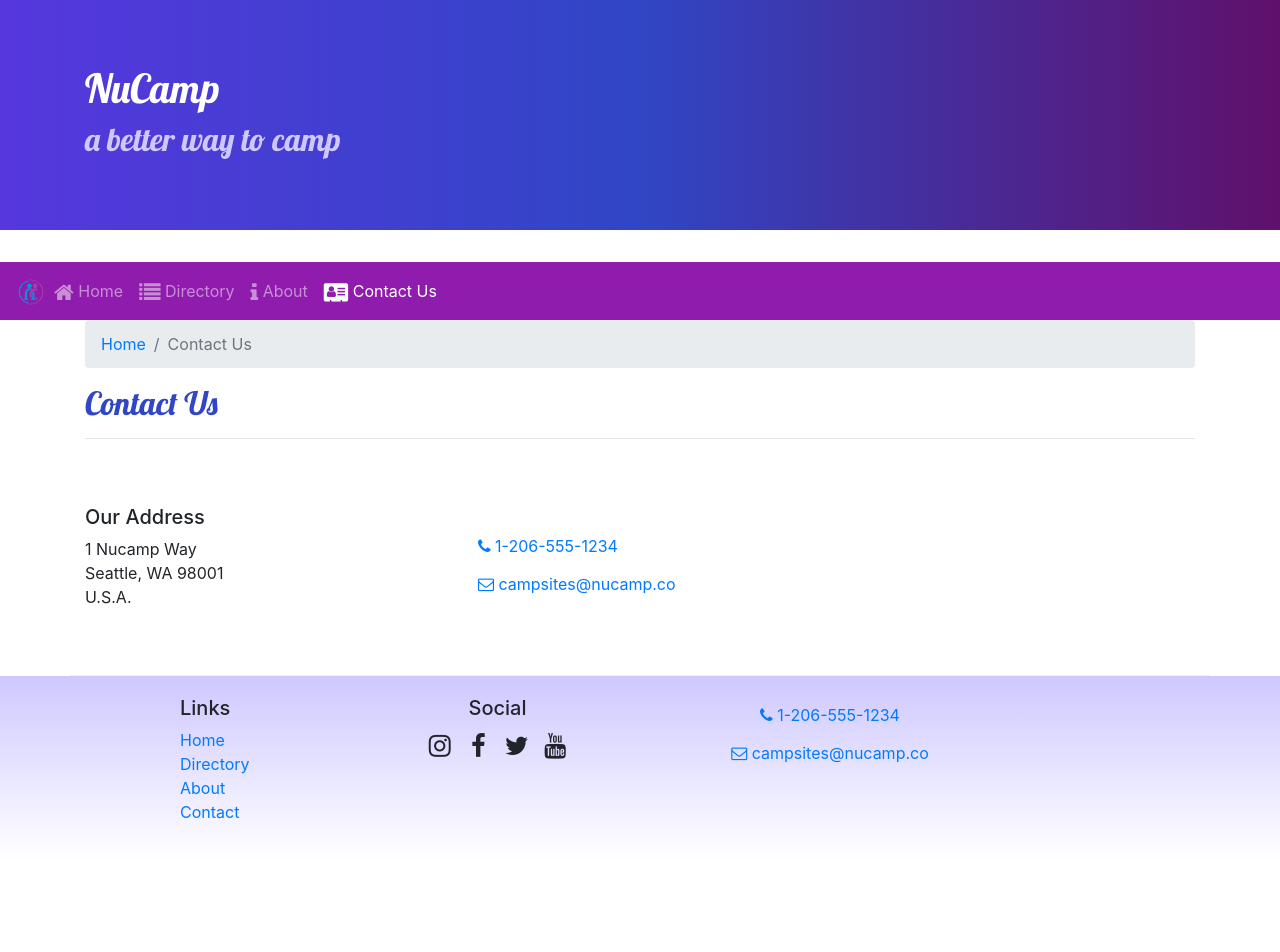
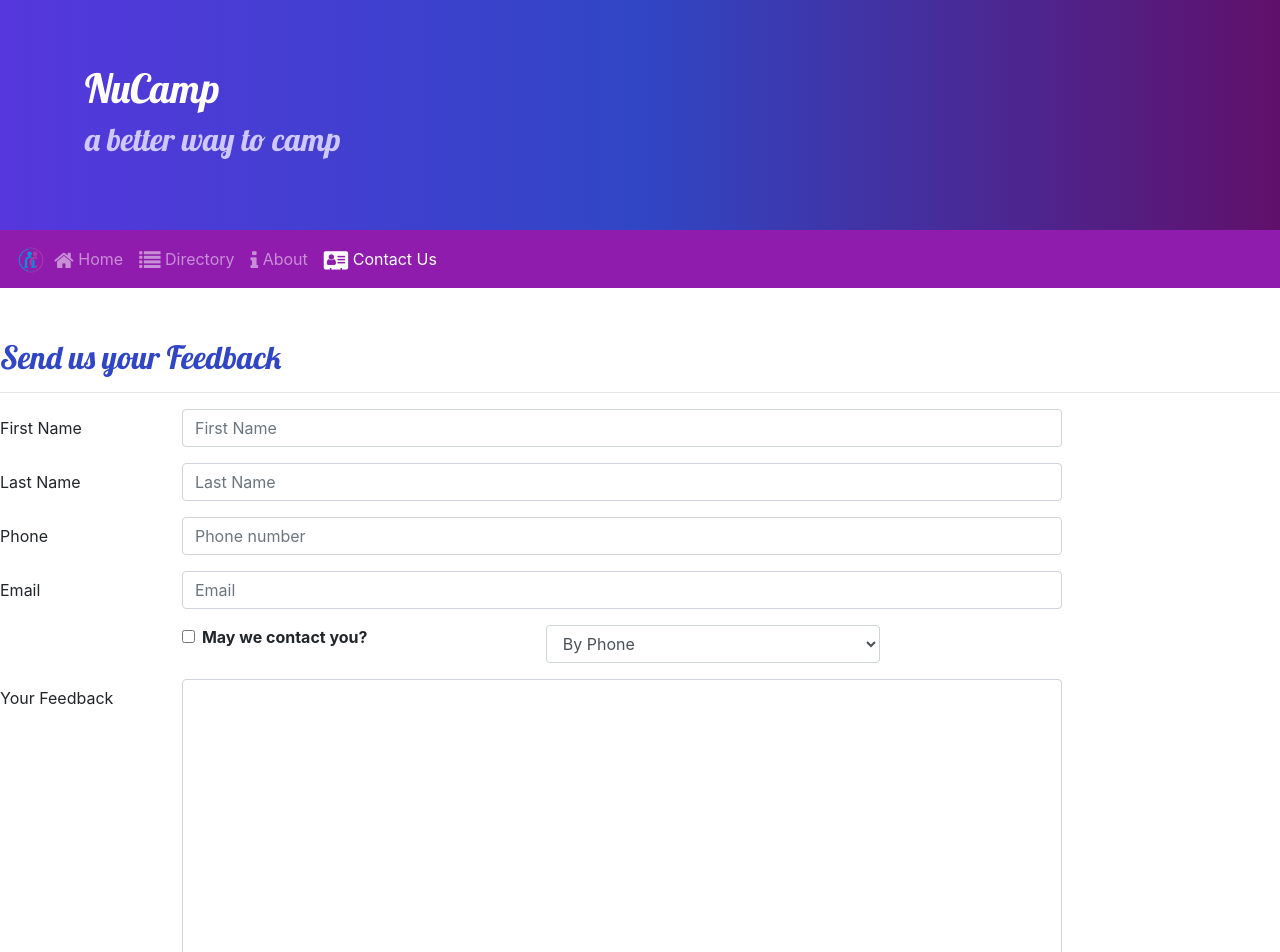
Before and after one commit to JankarmticGroup/CampSite2, a React (Create React App) app: page /contactus in a window 1280 px wide. Shown: the top 952 px of the page. Before the commit the page ends 860 px from the top, so only its background shows below. Built offline with nearby package versions, Linux system fonts and the light colour scheme.

Commit message:
added form

```diff
--- a/package.json
+++ b/package.json
@@ -9,6 +9,7 @@
     "bootstrap": "4.5.2",
     "bootstrap-social": "5.1.1",
     "font-awesome": "4.7.0",
+    "jshint": "^2.12.0",
     "react": "^17.0.2",
     "react-dom": "^17.0.2",
     "react-popper": "1.3.6",
--- a/src/App.css
+++ b/src/App.css
@@ -33,7 +33,7 @@
 
 .jumbotron {
   margin: 0;
-  padding: 30px;
+  padding: 0;
   background-image: linear-gradient(to right, #5637DD, #3046C5, #60106B);
   color: white;
 }
--- /dev/null
+++ b/src/components/AboutComponent.js
@@ -0,0 +1,94 @@
+import React from 'react';
+import { Breadcrumb, BreadcrumbItem, Card, CardBody, CardHeader, Media } from 'reactstrap';
+import { Link } from 'react-router-dom';
+
+
+
+function About(props) {
+
+    const partners = props.partners.map(partner => {
+        return (
+            <Media tag='li' key={partner.id}>
+                <RenderPartner partner={partner} />
+            </Media>
+        );
+    });
+
+    return (
+        <div className="container">
+            <div className="row">
+                <div className="col">
+                    <Breadcrumb>
+                        <BreadcrumbItem><Link to="/home">Home</Link></BreadcrumbItem>
+                        <BreadcrumbItem active>About Us</BreadcrumbItem>
+                    </Breadcrumb>
+                    <h2>About Us</h2>
+                    <hr />
+                </div>
+            </div>
+            <div className="row row-content">
+                <div className="col-sm-6">
+                    <h3>Our Mission</h3>
+                    <p>We present a curated database of the best campsites in the vast woods and backcountry of the World Wide Web Wilderness. We increase access to adventure for the public while promoting safe and respectful use of resources. The expert wilderness trekkers on our staff personally verify each campsite to make sure that they are up to our standards. We also present a platform for campers to share reviews on campsites they have visited with each other.</p>
+                </div>
+                <div className="col-sm-6">
+                    <Card>
+                        <CardHeader className="bg-primary text-white"><h3>Facts At a Glance</h3></CardHeader>
+                        <CardBody>
+                            <dl className="row">
+                                <dt className="col-6">Founded</dt>
+                                <dd className="col-6">February 3, 2016</dd>
+                                <dt className="col-6">No. of Campsites in 2019</dt>
+                                <dd className="col-6">563</dd>
+                                <dt className="col-6">No. of Reviews in 2019</dt>
+                                <dd className="col-6">4388</dd>
+                                <dt className="col-6">Employees</dt>
+                                <dd className="col-6">42</dd>
+                            </dl>
+                        </CardBody>
+                    </Card>
+                </div>
+                <div className="col">
+                    <Card className="bg-light mt-3">
+                        <CardBody>
+                            <blockquote className="blockquote">
+                                <p className="mb-0">I will not follow where the path may lead, but I will go where there is no path, and I will leave a trail.</p>
+                                <footer className="blockquote-footer">Muriel Strode,{' '}
+                                    <cite title="Source Title">"Wind-Wafted Wild Flowers" -
+                                    The Open Court, 1903</cite>
+                                </footer>
+                            </blockquote>
+                        </CardBody>
+                    </Card>
+                </div>
+            </div>
+            <div className="row row-content">
+                <div className="col-12">
+                    <h3>Community Partners</h3>
+                </div>
+                <div className="col mt-4">
+                    <Media list>
+                        {partners}
+                    </Media>
+                </div>
+            </div>
+        </div>
+    );
+}
+function RenderPartner({partner}) {
+    if (partner) {
+        return(
+            <React.Fragment>
+                 <Media object src={partner.image} alt={partner.name} width='150'    />
+                 <Media body className="ml-5 mb-4">
+                     <Media heading>
+                        {partner.name}
+                     </Media>
+                        {partner.description}
+                 </Media>
+            </React.Fragment>
+        );
+    }else {return(<div />);}
+}
+
+export default About;
--- a/src/components/ContactComponent.js
+++ b/src/components/ContactComponent.js
@@ -1,39 +1,131 @@
-
-
-import React from 'react';
-import { Breadcrumb, BreadcrumbItem } from 'reactstrap';
+import React, { Component } from 'react';
+import { Breadcrumb, BreadcrumbItem,
+    Button, Form, FormGroup, Label, Input, Col } from 'reactstrap';
 import { Link } from 'react-router-dom';
 
-function Contact(props) {
+class Contact extends Component {
+    constructor(props) {
+        super(props);
+
+        this.state = {
+            firstName: '',
+            lastName: '',
+            phoneNum: '',
+            email: '',
+            agree: false,
+            contactType: 'By Phone',
+            feedback: ''
+        };
+
+        this.handleInputChange = this.handleInputChange.bind(this);
+        this.handleSubmit = this.handleSubmit.bind(this);
+    }
+
+    handleInputChange(event) {
+        const target = event.target;
+        const name = target.name;
+        const value = target.type === 'checkbox' ? target.checked : target.value;
+
+        this.setState({
+            [name]: value
+        });
+    }
+
+    handleSubmit(event) {
+        console.log('Current state is: ' + JSON.stringify(this.state));
+        alert('Current state is: ' + JSON.stringify(this.state));
+        event.preventDefault();
+    }
+
+    render() {
         return (
-        <div className="container">
-            <div className="row">
-                <div className="col">
-                <Breadcrumb>
-                        <BreadcrumbItem><Link to="/home">Home</Link></BreadcrumbItem>
-                        <BreadcrumbItem active>Contact Us</BreadcrumbItem>
-                    </Breadcrumb>
-                    <h2>Contact Us</h2>
+            <div className="row row-content">
+            <div className="col-12">
+                <h2>Send us your Feedback</h2>
                 <hr />
+            </div>
+            <div className="col-md-10">
+                <Form onSubmit={this.handleSubmit}>
+                    <FormGroup row>
+                        <Label htmlFor="firstName" md={2}>First Name</Label>
+                        <Col md={10}>
+                            <Input type="text" id="firstName" name="firstName"
+                                placeholder="First Name"
+                                value={this.state.firstName}
+                                onChange={this.handleInputChange} />
+                        </Col>
+                    </FormGroup>
+                    <FormGroup row>
+                        <Label htmlFor="lastName" md={2}>Last Name</Label>
+                        <Col md={10}>
+                            <Input type="text" id="lastName" name="lastName"
+                                placeholder="Last Name"
+                                value={this.state.lastName}
+                                onChange={this.handleInputChange} />
+                        </Col>
+                    </FormGroup>
+                    <FormGroup row>
+                        <Label htmlFor="phoneNum" md={2}>Phone</Label>
+                        <Col md={10}>
+                            <Input type="tel" id="phoneNum" name="phoneNum"
+                                placeholder="Phone number"
+                                value={this.state.phoneNum}
+                                onChange={this.handleInputChange} />
+                        </Col>
+                    </FormGroup>
+                    <FormGroup row>
+                        <Label htmlFor="email" md={2}>Email</Label>
+                        <Col md={10}>
+                            <Input type="email" id="email" name="email"
+                                placeholder="Email"
+                                value={this.state.email}
+                                onChange={this.handleInputChange} />
+                        </Col>
+                    </FormGroup>
+                    <FormGroup row>
+                        <Col md={{size: 4, offset: 2}}>
+                            <FormGroup check>
+                                <Label check>
+                                    <Input type="checkbox"
+                                        name="agree"
+                                        checked={this.state.agree}
+                                        onChange={this.handleInputChange} /> {' '}
+                                    <strong>May we contact you?</strong>
+                                </Label>
+                            </FormGroup>
+                        </Col>
+                        <Col md={4}>
+                            <Input type="select" name="contactType"
+                                    value={this.state.contactType}
+                                    onChange={this.handleInputChange}>
+                                <option>By Phone</option>
+                                <option>By Email</option>
+                            </Input>
+                        </Col>
+                    </FormGroup>
+                    <FormGroup row>
+                        <Label htmlFor="feedback" md={2}>Your Feedback</Label>
+                        <Col md={10}>
+                            <Input type="textarea" id="feedback" name="feedback"
+                                rows="12"
+                                value={this.state.feedback}
+                                onChange={this.handleInputChange}></Input>
+                        </Col>
+                    </FormGroup>
+                    <FormGroup row>
+                        <Col md={{size: 10, offset: 2}}>
+                            <Button type="submit" color="primary">
+                                Send Feedback
+                            </Button>
+                        </Col>
+                    </FormGroup>
+                </Form>
               </div>
             </div>
 
-            <div className="row row-content align-items-center">
-                <div className="col-sm-4">
-                    <h5>Our Address</h5>
-                    <address>
-                        1 Nucamp Way<br />
-                        Seattle, WA 98001<br />
-                        U.S.A.
-                    </address>
-                </div>
-                <div className="col">
-                    <a role="button" className="btn btn-link" href="tel:+12065551234"><i className="fa fa-phone" /> 1-206-555-1234</a><br />
-                    <a role="button" className="btn btn-link" href="mailto:fakeemail@fakeemail.co"><i className="fa fa-envelope-o" /> campsites@nucamp.co</a>
-                </div>
-            </div>
-        </div>
 );
-}
+    }}
+
+
 
 export default Contact;
--- a/src/components/HeaderComponent.js
+++ b/src/components/HeaderComponent.js
@@ -22,7 +22,7 @@
     render() {
         return (
             <React.Fragment>
-                <Jumbotron fluid>
+                <Jumbotron fluid className='mb-0'>
                     <div className="container">
                         <div className="row">
                             <div className="col">
@@ -34,7 +34,7 @@
                 </Jumbotron>
                 <Navbar dark sticky="top" expand="md">
 
-                        <NavbarBrand className="mr-auto" href="/"><img src="/assets/images/logo.png" height="30" width="30" alt="NuCamp Logo" /></NavbarBrand>
+                        <NavbarBrand className="mr-auto mt-0" href="/"><img src="/assets/images/logo.png" height="30" width="30" alt="NuCamp Logo" /></NavbarBrand>
                         <NavbarToggler onClick={this.toggleNav} />
                         <Collapse isOpen={this.state.isNavOpen} navbar>
                             <Nav navbar>
--- a/src/components/MainComponent.js
+++ b/src/components/MainComponent.js
@@ -10,7 +10,7 @@
 import { COMMENTS } from '../shared/comments';
 import { PARTNERS } from '../shared/partners';
 import { PROMOTIONS } from '../shared/promotions';
-
+import  About  from './AboutComponent'
 
 class Main extends Component {
   constructor(props) {
@@ -50,6 +50,7 @@
                     <Route exact path ='/directory' render={()=><Directory campsites={this.state.campsites} />}/>
                     <Route exact path='/contactus' component={Contact} />
                     <Route path='/directory/:campsiteId' component={CampsiteWithId}/>
+                    <Route path='/aboutus' render={()=><About partners={this.state.partners} />} />
                     <Redirect to='/home' />
 
                 </Switch>
```
Also changed, not shown: 1 other file (tests, documents, lock files or other folders). Lines whose indentation alone changed are shown as unchanged.
